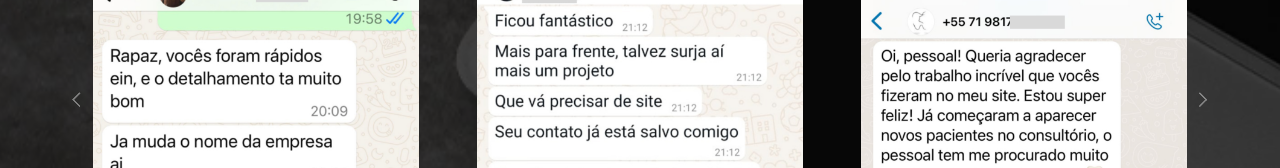
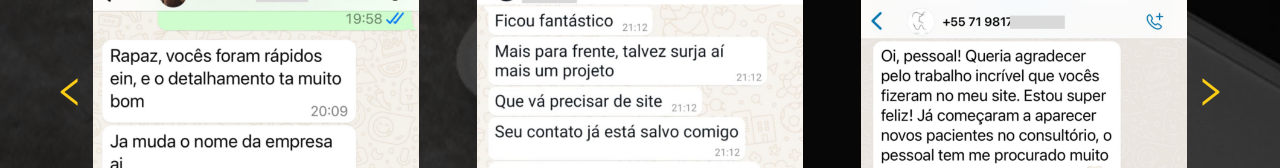
Before and after one commit to EdisonMatos/Site-Paper-Street, a React (Vite) app: page / in a window 1280 px wide. Shown: the part 732-900 px from the top of the page. Built offline with nearby package versions, Linux system fonts and the light colour scheme.

Commit message:
fix: Ajusta tamanho das setas no Carousel

```diff
--- a/src/components/interactives/CarouselHero.jsx
+++ b/src/components/interactives/CarouselHero.jsx
@@ -1,6 +1,7 @@
 import React, { useState, useEffect, useRef } from "react";
 import { Carousel } from "antd";
 import "../../index.css";
+import { LeftOutlined, RightOutlined } from "@ant-design/icons";
 import imgTestimonial1 from "../../assets/imgs/testimonialsHero/imgTestimonial1.png";
 import imgTestimonial2 from "../../assets/imgs/testimonialsHero/imgTestimonial2.png";
 import imgTestimonial3 from "../../assets/imgs/testimonialsHero/imgTestimonial3.png";
@@ -15,6 +16,7 @@ import imgTestimonial11 from "../../assets/imgs/testimonialsHero/imgTestimonial1
 import imgTestimonial12 from "../../assets/imgs/testimonialsHero/imgTestimonial12.png";
 
 const CarouselHero = () => {
+
   const responsiveOptions = [
     {
       breakpoint: 3000,
@@ -46,16 +48,23 @@ const CarouselHero = () => {
     },
   ];
 
-
   const defaultSettings = {
-
     slidesToShow: 3,
     slidesToScroll: 3,
   };
 
+  const currentSettings = () => {
+    const width = window.innerWidth;
+    if (width > 3000) return defaultSettings;
+    return (
+      responsiveOptions.find((option) => width <= option.breakpoint)
+        ?.settings || defaultSettings
+    );
+  };
+
+  const carouselRef = useRef(null); // Referência para o carrossel
   const autoplaySpeed = 25000;
   const [progress, setProgress] = useState(0);
-  const carouselRef = useRef(null);
 
   useEffect(() => {
     const interval = setInterval(() => {
@@ -77,21 +86,57 @@ const CarouselHero = () => {
     setProgress(0);
   };
 
-  const currentSettings = () => {
-    const width = window.innerWidth;
-    if (width > 3000) return defaultSettings;
-    return responsiveOptions.find(option => width <= option.breakpoint)?.settings || defaultSettings;
+  // Funções para controle das setas
+  const goToPrevSlide = () => {
+    carouselRef.current.prev();
+  };
+
+  const goToNextSlide = () => {
+    carouselRef.current.next();
   };
 
   return (
     <div className="carousel-container" style={{ position: "relative" }}>
+      {/* Setas personalizadas */}
+      <div
+        onClick={goToPrevSlide}
+        style={{
+          position: "absolute",
+          top: "40%",
+          left: "-10px",
+          transform: "translateY(-50%)",
+          fontSize: "32px",
+          color: "#facc15",
+          zIndex: 10,
+          cursor: "pointer",
+        }}
+      >
+        <LeftOutlined />
+      </div>
+
+      <div
+        onClick={goToNextSlide}
+        style={{
+          position: "absolute",
+          top: "40%",
+          right: "-10px",
+          transform: "translateY(-50%)",
+          fontSize: "32px",
+          color: "#facc15",
+          zIndex: 10,
+          cursor: "pointer",
+        }}
+      >
+        <RightOutlined />
+      </div>
+
       <Carousel
         ref={carouselRef}
+        dots={true}
         {...currentSettings()}
         responsive={responsiveOptions}
-        dots={true}
-        arrows
         beforeChange={handleBeforeChange}
+        autoplay={false}
         className="mb-[80px]"
       >
         <div className="carousel-item">
```
